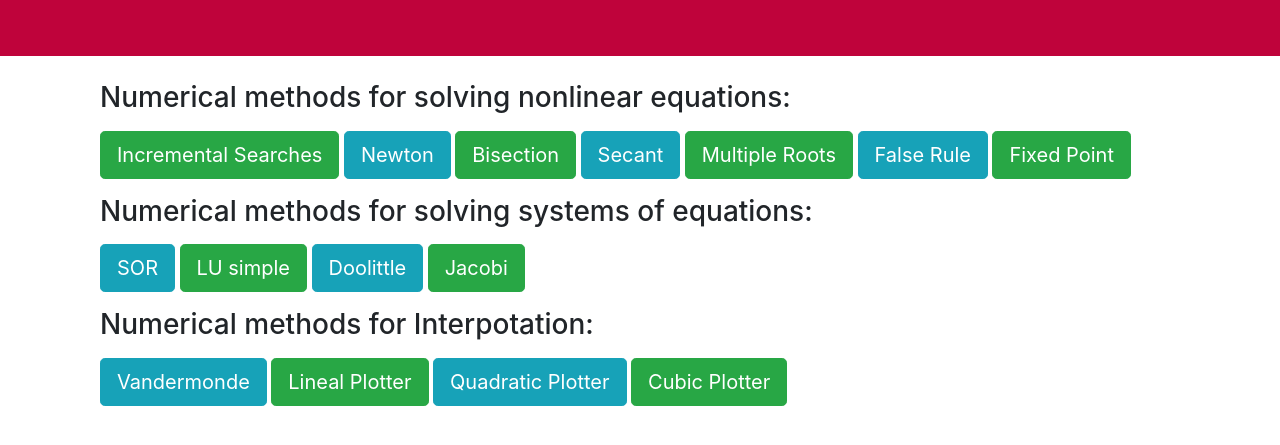
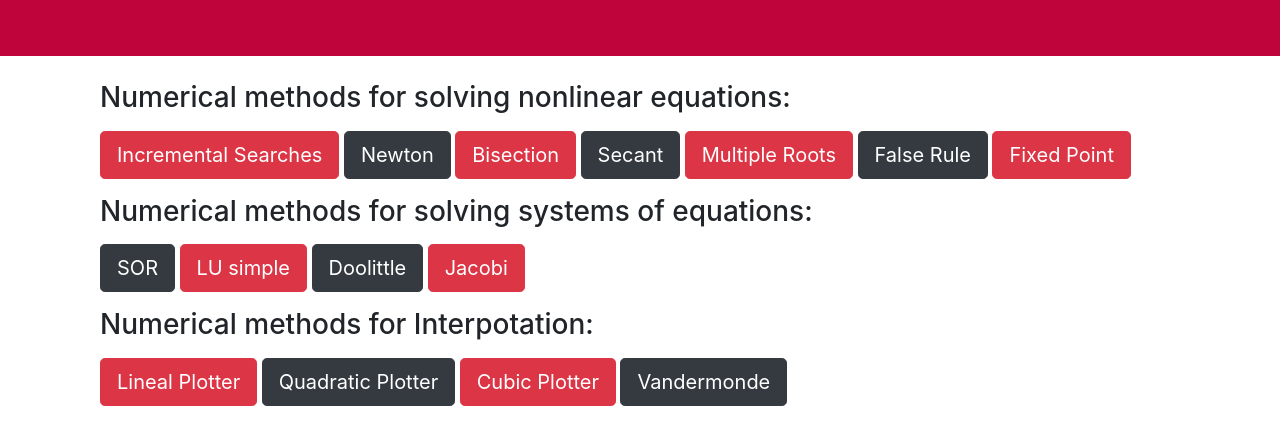
Before and after one commit to jjescuderv/WebNumeric, a Flask app: page / in a window 1280 px wide. Shown: the part 88-533 px from the top of the page. Run offline with Flask 2, Linux system fonts and the light colour scheme; parts of the project's set-up code (start-up, migrations or seed data) failed here and were passed over; some libraries are stand-ins or nearby versions.

Commit message:
Index buttons dark and danger

```diff
--- a/templates/index.html
+++ b/templates/index.html
@@ -10,14 +10,14 @@ Home
             <h3>Numerical methods for solving nonlinear equations:</h3>
             <p></p>
             <input type="submit" value="Incremental Searches" onclick="location='/searches'"
-                class="btn btn-success btn-lg">
-            <input type="submit" value="Newton" onclick="location='/newton'" class="btn btn-info btn-lg">
-            <input type="submit" value="Bisection" onclick="location='/bisection'" class="btn btn-success btn-lg">
-            <input type="submit" value="Secant" onclick="location='/secant' " class='btn btn-info btn-lg'>
+                class="btn btn-danger btn-lg">
+            <input type="submit" value="Newton" onclick="location='/newton'" class="btn btn-dark btn-lg">
+            <input type="submit" value="Bisection" onclick="location='/bisection'" class="btn btn-danger btn-lg">
+            <input type="submit" value="Secant" onclick="location='/secant' " class='btn btn-dark btn-lg'>
             <input type="submit" value="Multiple Roots" onclick="location='/multipleRoots'"
-                class='btn btn-success btn-lg'>
-            <input type="submit" value="False Rule" onclick="location='/false-rule'" class='btn btn-info btn-lg'>
-            <input type="submit" value="Fixed Point" onclick="location='/fixed-point'" class='btn btn-success btn-lg'>
+                class='btn btn-danger btn-lg'>
+            <input type="submit" value="False Rule" onclick="location='/false-rule'" class='btn btn-dark btn-lg'>
+            <input type="submit" value="Fixed Point" onclick="location='/fixed-point'" class='btn btn-danger btn-lg'>
             <p></p>
         </div>
     </div>
@@ -28,10 +28,10 @@ Home
         <div class="col-xs-10">
             <h3>Numerical methods for solving systems of equations:</h3>
             <p></p>
-            <input type="submit" value="SOR" onclick="location='/sor'" class='btn btn-info btn-lg'>
-            <input type="submit" value="LU simple" onclick="location='/LUsimple'" class="btn btn-success btn-lg">
-            <input type="submit" value="Doolittle" onclick="location='/doolittle'" class='btn btn-info btn-lg'>
-            <input type="submit" value="Jacobi" onclick="location='/jacobi'" class="btn btn-success btn-lg">
+            <input type="submit" value="SOR" onclick="location='/sor'" class='btn btn-dark btn-lg'>
+            <input type="submit" value="LU simple" onclick="location='/LUsimple'" class="btn btn-danger btn-lg">
+            <input type="submit" value="Doolittle" onclick="location='/doolittle'" class='btn btn-dark btn-lg'>
+            <input type="submit" value="Jacobi" onclick="location='/jacobi'" class="btn btn-danger btn-lg">
             <p></p>
         </div>
     </div>
@@ -42,13 +42,15 @@ Home
         <div class="col-xs-10">
             <h3>Numerical methods for Interpotation:</h3>
             <p></p>
-            <input type="submit" value="Vandermonde" onclick="location='/vandermonde'" class='btn btn-info btn-lg'>
+
             <input type="submit" value="Lineal Plotter" onclick="location='/linealplotter'"
-                class='btn btn-success btn-lg'>
+                class='btn btn-danger btn-lg'>
+
             <input type="submit" value="Quadratic Plotter" onclick="location='/quadraticplotter'"
-                class='btn btn-info btn-lg'>
+                class='btn btn-dark btn-lg'>
             <input type="submit" value="Cubic Plotter" onclick="location='/cubicplotter'"
-                class="btn btn-success btn-lg">
+                class="btn btn-danger btn-lg">
+            <input type="submit" value="Vandermonde" onclick="location='/vandermonde'" class='btn btn-dark btn-lg'>
             <p></p>
         </div>
     </div>
```
